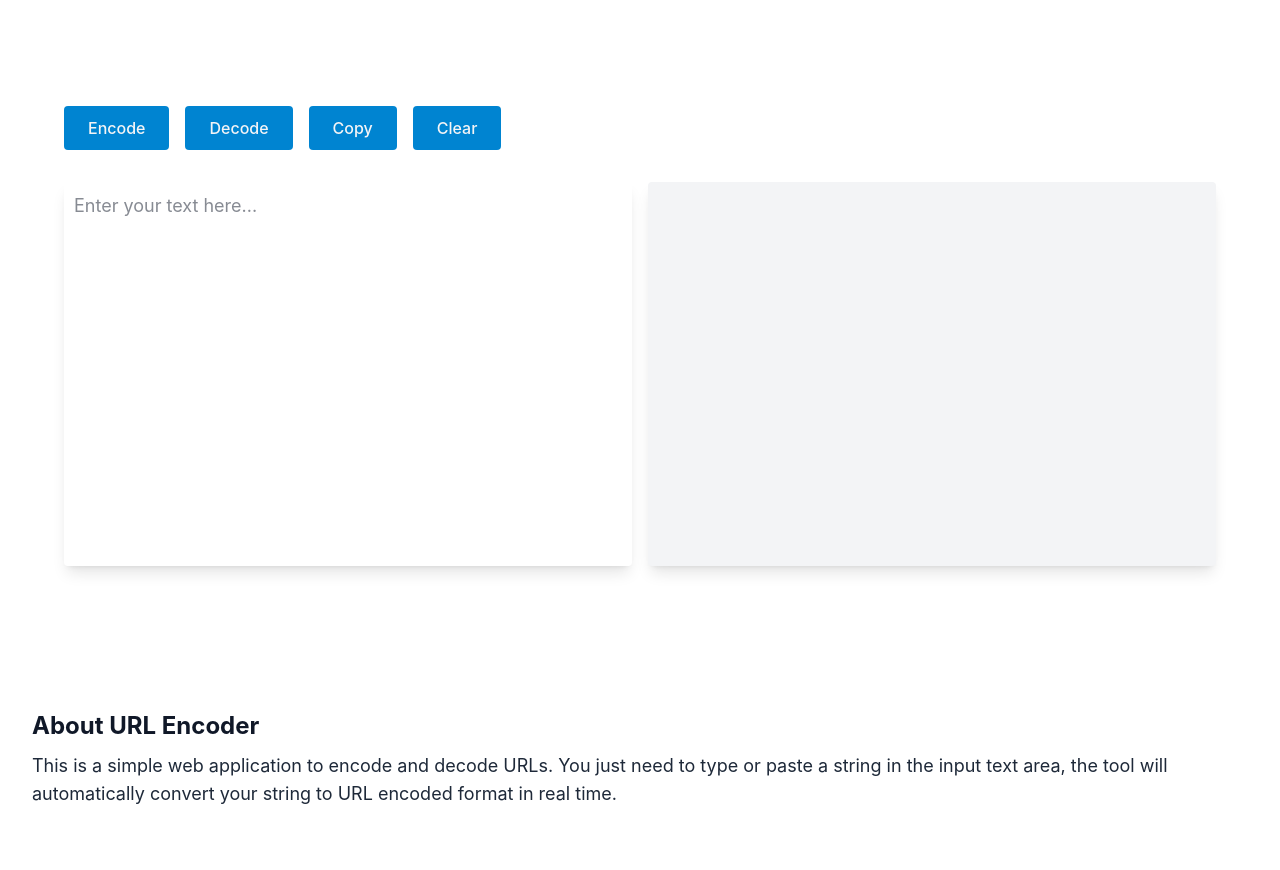
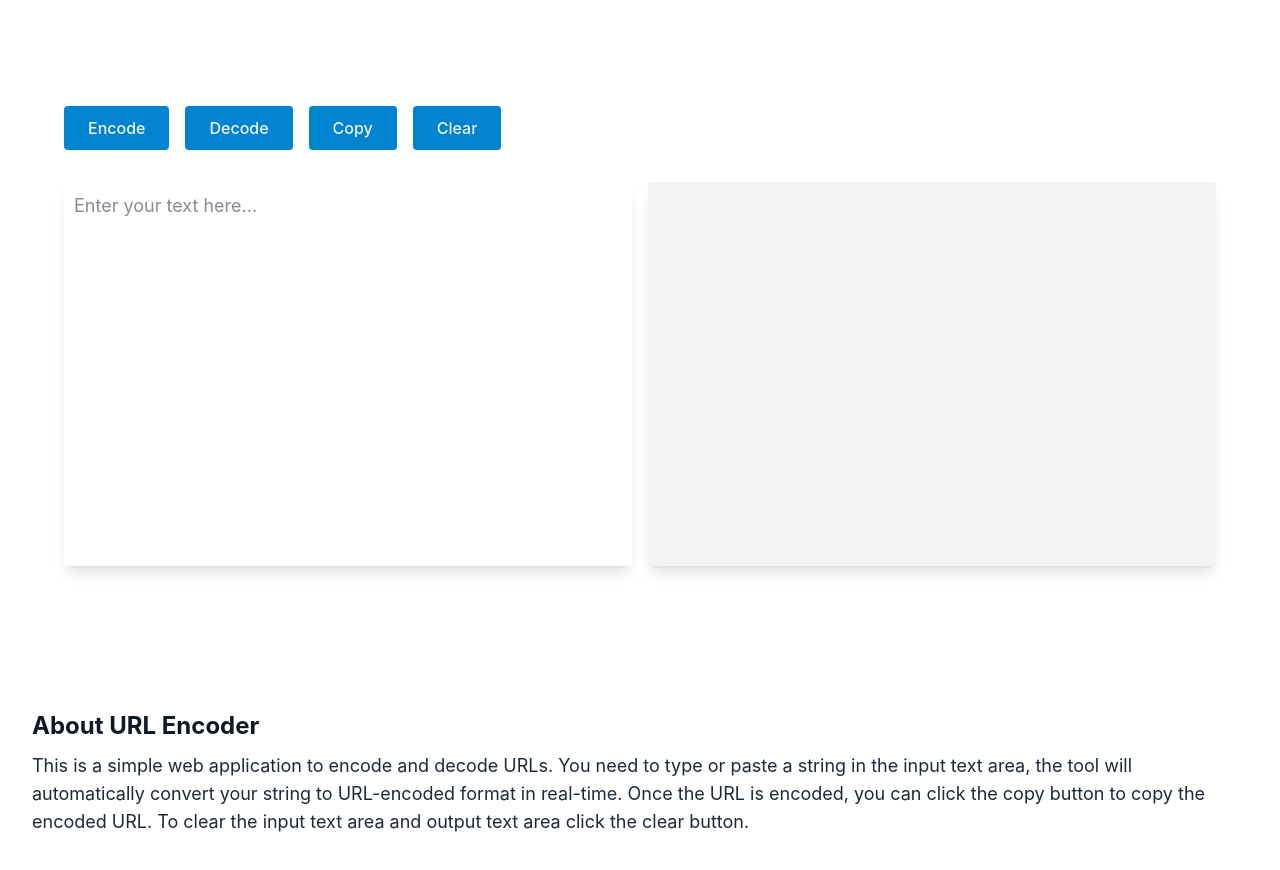
Before and after one commit to blueorionn/url-encoder-decoder, a website built with Vite: page index.html in a window 1280 px wide. Shown: the part 182-1052 px from the top of the page. Built offline with nearby package versions, Linux system fonts and the light colour scheme.

Commit message:
expanded about section

```diff
--- a/index.html
+++ b/index.html
@@ -82,10 +82,12 @@
             About URL Encoder
           </h1>
           <p class="py-2.5 text-base lg:text-lg text-gray-800">
-            This is a simple web application to encode and decode URLs. You just
-            need to type or paste a string in the input text area, the tool will
-            automatically convert your string to URL encoded format in real
-            time.
+            This is a simple web application to encode and decode URLs. You need
+            to type or paste a string in the input text area, the tool will
+            automatically convert your string to URL-encoded format in
+            real-time. Once the URL is encoded, you can click the copy button to
+            copy the encoded URL. To clear the input text area and output text
+            area click the clear button.
           </p>
         </div>
       </section>
```
